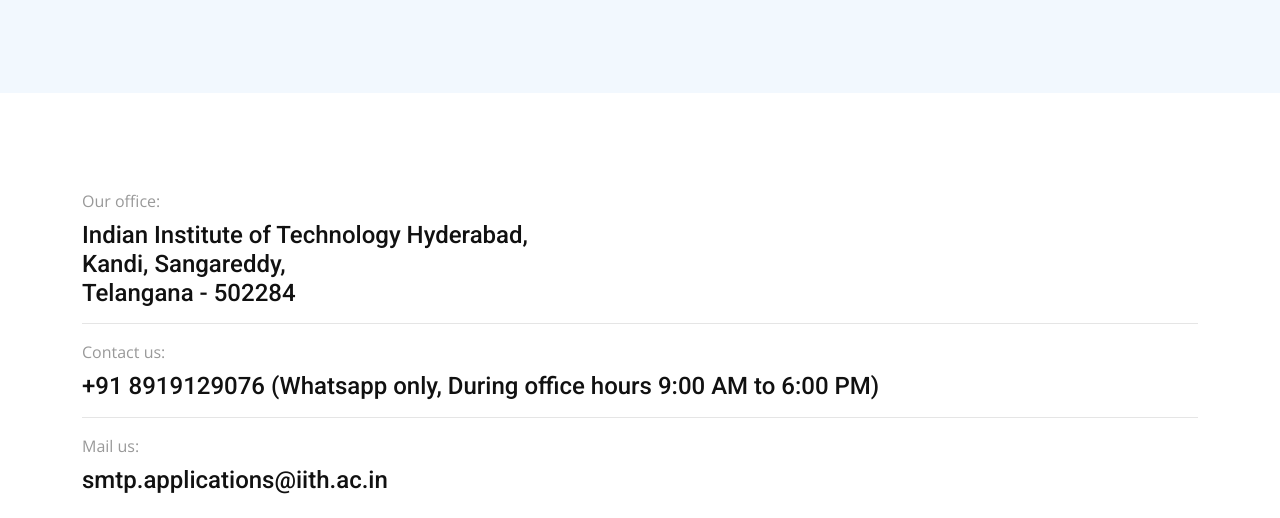
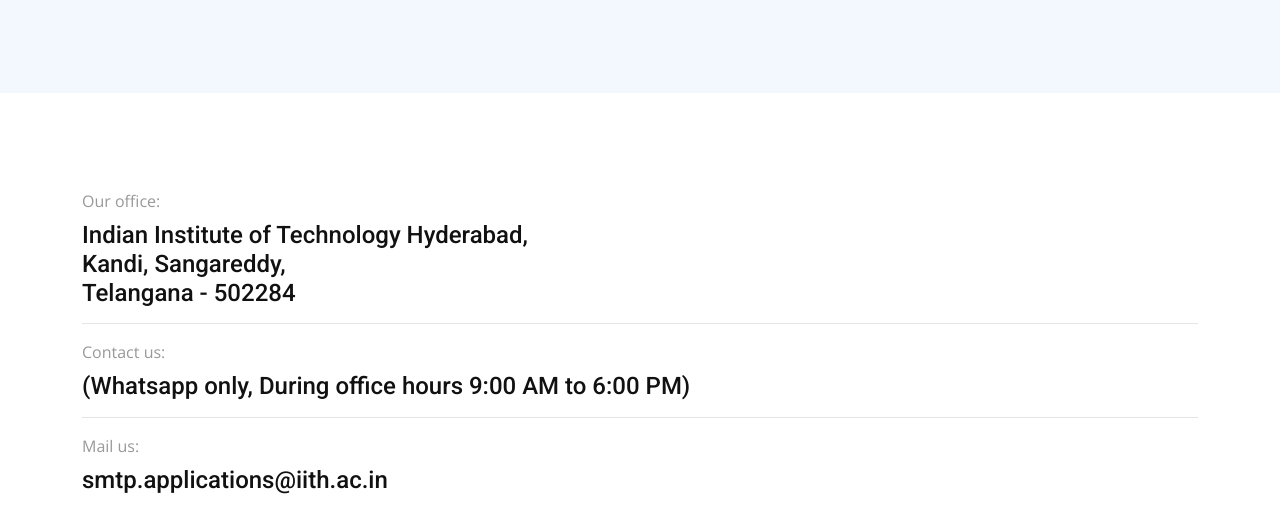
Before and after one commit to rtmiit/nano-x, a plain HTML site: page contact.html in a window 1280 px wide. Shown: the part 282-800 px from the top of the page. Drawn offline with nearby package versions, Linux system fonts and the light colour scheme; files whose address does not match are found by name.

Commit message:
Update contact.html

```diff
--- a/contact.html
+++ b/contact.html
@@ -99,7 +99,7 @@
                         Kandi, Sangareddy, <br> Telangana - 502284</h4>
                     <hr class="w-100">
                     <p class="mb-2">Contact us:</p>
-                    <h4>+91 8919129076 (Whatsapp only, During office hours 9:00 AM to 6:00 PM)</h4>
+                    <h4>(Whatsapp only, During office hours 9:00 AM to 6:00 PM)</h4>
                     <hr class="w-100">
                     <p class="mb-2">Mail us:</p>
                     <h4>smtp.applications@iith.ac.in</h4>
@@ -138,4 +138,5 @@
     <script src="js/main.js"></script>
 </body>
 
+
 </html>
```
